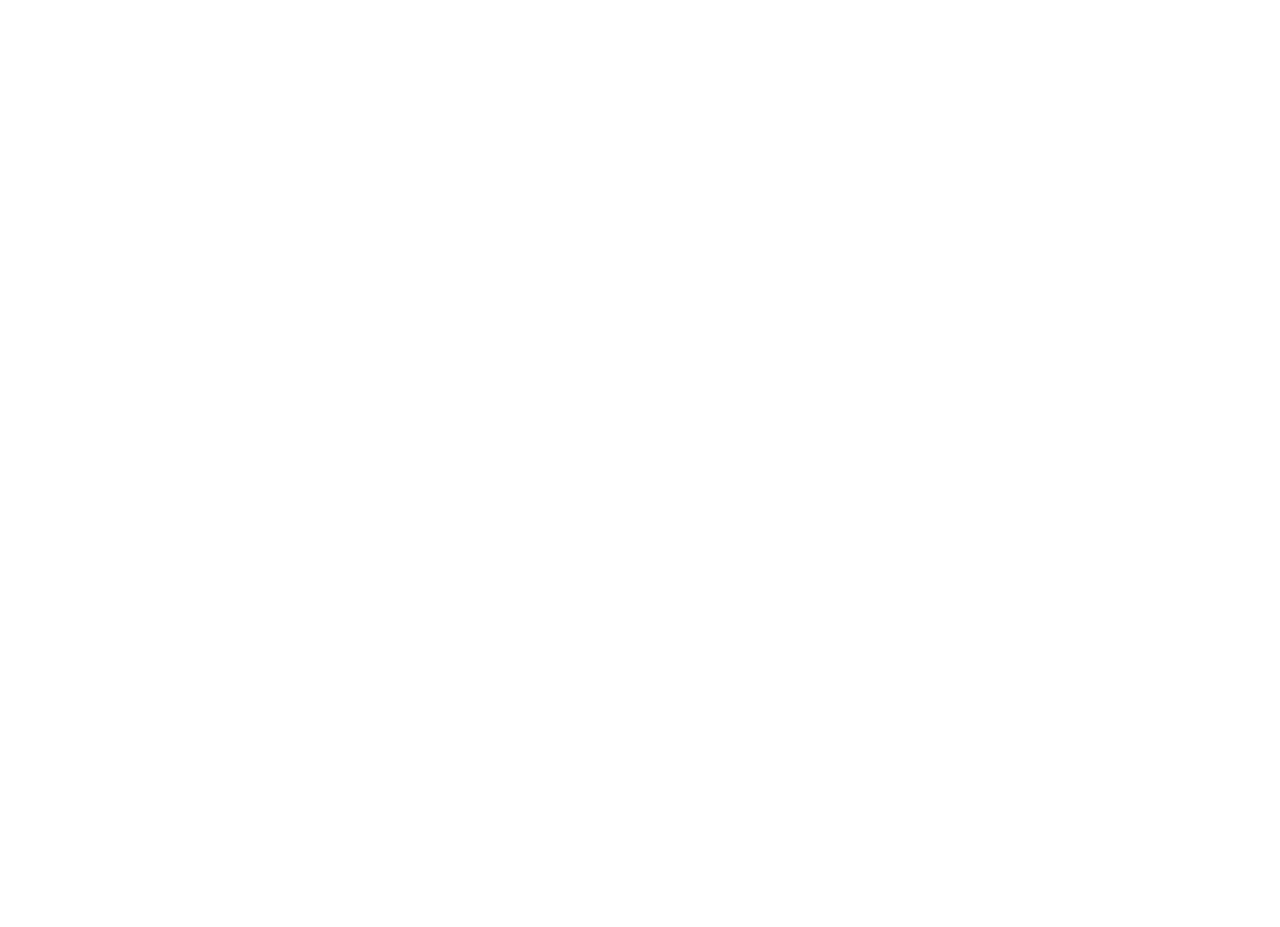
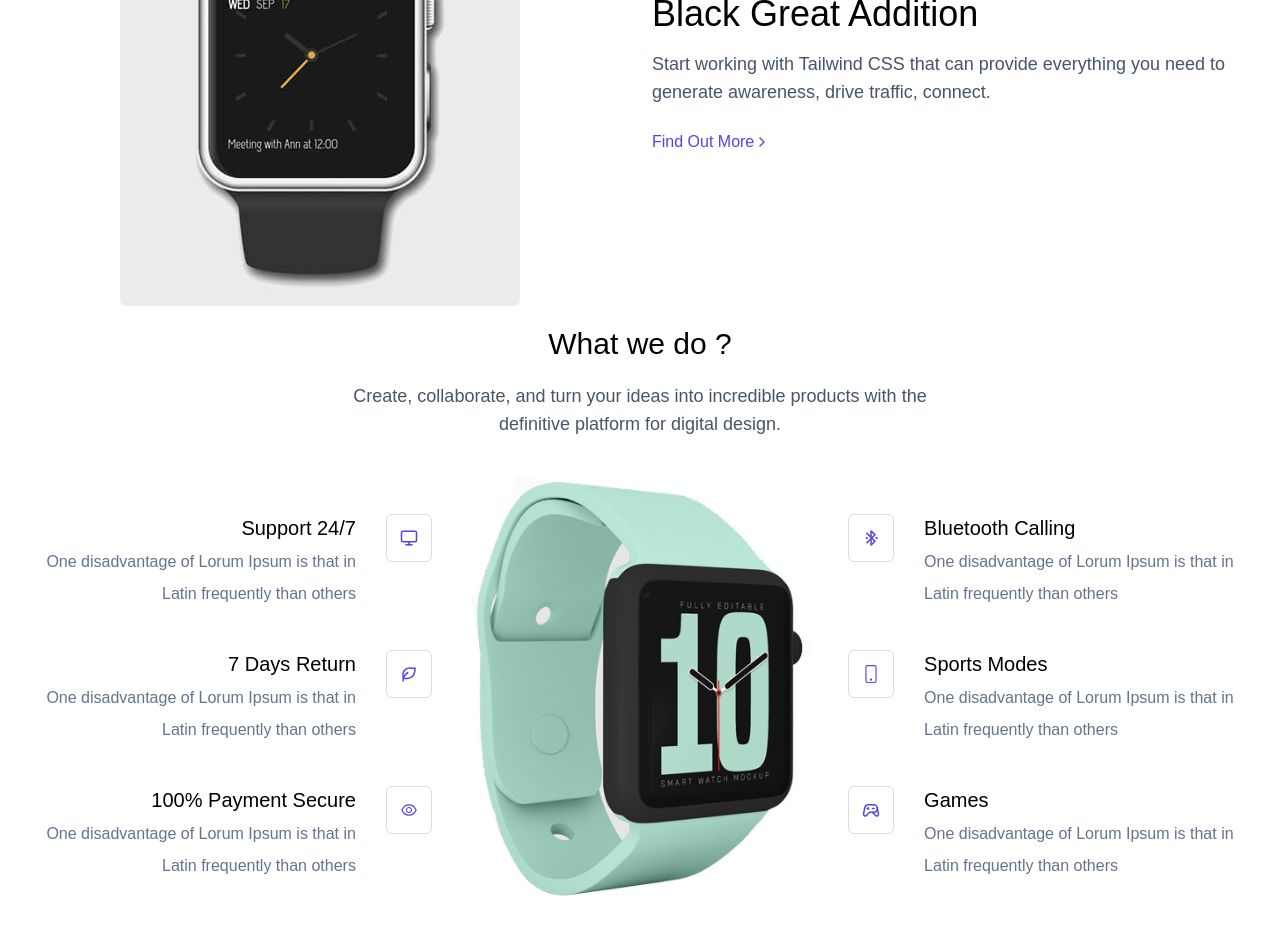
Before and after one commit to Shamaun-Nabi/watchget, a React (Create React App) app: page / in a window 1280 px wide. Shown: the part 940-1867 px from the top of the page. Before the commit the page ends 800 px from the top, so only its background shows below. Built offline with nearby package versions, Linux system fonts and the light colour scheme.

Commit message:
fancyDetail section added

```diff
--- /dev/null
+++ b/src/Components/Home/Hero/FancyDetail.jsx
@@ -0,0 +1,84 @@
+import React from "react";
+import fancyWatch from "../../../assets/images/feature.png";
+import { FiMonitor } from "react-icons/fi";
+import Feature from "./Feature";
+import { RiLeafLine,RiBluetoothConnectLine } from "react-icons/ri";
+import { AiOutlineEye } from "react-icons/ai";
+import FeatureRight from "./FeatureRight";
+import { BsPhone } from "react-icons/bs";
+import { TbDeviceGamepad2 } from "react-icons/tb";
+
+export default function FancyDetail() {
+  const watchFeature = [
+    {
+      id: "1",
+      title: "Support 24/7",
+      des: "One disadvantage of Lorum Ipsum is that in Latin frequently than others",
+      icon: <FiMonitor />,
+    },
+    {
+      id: "2",
+      title: "7 Days Return",
+      des: "One disadvantage of Lorum Ipsum is that in Latin frequently than others",
+      icon: <RiLeafLine />,
+    },
+    {
+      id: "3",
+      title: "100% Payment Secure",
+      des: "One disadvantage of Lorum Ipsum is that in Latin frequently than others",
+      icon: <AiOutlineEye />,
+    },
+    {
+      id: "4",
+      title: "Bluetooth Calling",
+      des: "One disadvantage of Lorum Ipsum is that in Latin frequently than others",
+      icon: <RiBluetoothConnectLine />,
+    },
+    {
+      id: "5",
+      title: "Sports Modes",
+      des: "One disadvantage of Lorum Ipsum is that in Latin frequently than others",
+      icon: <BsPhone />,
+    },
+    {
+      id: "5",
+      title: "Games",
+      des: "One disadvantage of Lorum Ipsum is that in Latin frequently than others",
+      icon: <TbDeviceGamepad2 />,
+    },
+  ];
+  return (
+    <div className="container mx-auto py-1">
+      <div className="desc">
+        <div className="text-center">
+          <h3 className="text-3xl">What we do ?</h3>
+          <p className="mt-5 text-lg text-slate-600 mx-auto max-w-xl text-center">
+            Create, collaborate, and turn your ideas into incredible products
+            with the definitive platform for digital design.
+          </p>
+        </div>
+      </div>
+      {/* end */}
+
+      <div className="grid grid-cols-1 md:grid-cols-12 lg:grid-cols-12 mt-5 p-4">
+        <div className="lg:col-span-4 md:col-span-6">
+          <div className="grid grid-cols-1">
+            {watchFeature.slice(0,3).map((feature) => (
+              <Feature feature={feature} key={feature.id} />
+            ))}
+          </div>
+        </div>
+        <div className="lg:col-span-4 md:col-span-12 lg:mx-8">
+          <img className="w-94 mx-auto" src={fancyWatch} alt="" />
+        </div>
+        <div className="lg:col-span-4 md:col-span-6">
+          <div className="grid grid-cols-1">
+            {watchFeature.slice(3,6).map((feature) => (
+              <FeatureRight feature={feature} key={feature.id} />
+            ))}
+          </div>
+        </div>
+      </div>
+    </div>
+  );
+}
--- /dev/null
+++ b/src/Components/Home/Hero/Feature.jsx
@@ -0,0 +1,17 @@
+import React from "react";
+// import { FiMonitor } from "react-icons/fi";
+
+export default function Feature({ feature }) {
+  return (
+    <div className="flex justify-center gap-[30px] lg:mt-10 leading-loose">
+      <div className="text-right">
+        <span className="text-xl">{feature.title}</span>
+        <p className="text-slate-500">{feature.des}</p>
+      </div>
+      <div className="p-3 border border-slate-600 border-opacity-20 text-indigo-600 text-lg hover:bg-indigo-600 hover:text-white transition ease-in rounded-md w-14 h-12 flex justify-center items-center">
+        {/* <FiMonitor /> */}
+        {feature?.icon}
+      </div>
+    </div>
+  );
+}
--- /dev/null
+++ b/src/Components/Home/Hero/FeatureRight.jsx
@@ -0,0 +1,16 @@
+import React from "react";
+
+export default function FeatureRight({ feature }) {
+  return (
+    <div className="flex justify-center gap-[30px] lg:mt-10 leading-loose">
+      <div className="p-3 border border-slate-600 border-opacity-20 text-indigo-600 text-lg hover:bg-indigo-600 hover:text-white transition ease-in rounded-md w-14 h-12 flex justify-center items-center">
+        {/* <FiMonitor /> */}
+        {feature?.icon}
+      </div>
+      <div className="">
+        <span className="text-xl">{feature.title}</span>
+        <p className="text-slate-500">{feature.des}</p>
+      </div>
+    </div>
+  );
+}
--- a/src/Components/Home/Hero/Hero.jsx
+++ b/src/Components/Home/Hero/Hero.jsx
@@ -10,16 +10,16 @@
         <div className="flex  items-center p-4 order-2 md:order-1">
           <div>
             <h6 className="text-indigo-600 text-lg font-semibold">Here to turn make hand turn</h6>
-            <h2 className="text-5xl font-bold text-slate-900 leading-normal">
+            <h2 className="text-4xl md:text-5xl font-bold text-slate-900 leading-relaxed md:leading-normal">
               The Future of <br /> Tech is Here
             </h2>
-            <p className="mt-5 text-lg text-slate-600 font-semibold">
+            <p className="mt-5 text-md md:text-lg text-slate-600 font-semibold">
               Launch your campaign and benefit from our expertise on designing
               and managing conversion centered Tailwind CSS v3.x html page.
             </p>
 
             <Link to="shop">
-            <button className="mt-8 bg-indigo-600 text-white px-8 py-3 font-semibold rounded-md flex justify-center items-center gap-2"><MdOutlineShoppingCart/> <span>Buy Now</span></button>
+            <button className="mt-8 bg-indigo-600 hover:bg-emerald-500 text-white px-8 py-3 font-semibold rounded-md flex justify-center items-center gap-2"><MdOutlineShoppingCart/> <span>Buy Now</span></button>
             </Link>
           </div>
         </div>
--- /dev/null
+++ b/src/Components/Home/Hero/TopSeries.jsx
@@ -0,0 +1,36 @@
+import React from "react";
+import topImage from "../../../assets/images/1.jpg";
+import { FiChevronRight } from "react-icons/fi";
+import { Link } from "react-router-dom";
+
+export default function TopSeries() {
+  return (
+    <div className="container mx-auto py-1">
+      <div>
+        <div className="grid grid-cols-2 ">
+          <div className="flex justify-center  p-3">
+            <img className=" rounded-md" src={topImage} alt="" />
+          </div>
+          <div className="flex items-center leading-loose  p-3">
+            <div>
+              <h5 className="text-lg text-indigo-600 font-semibold">
+                Nice Top Series
+              </h5>
+              <h3 className="text-4xl">Black Great Addition</h3>
+              <p className="mt-4 text-lg text-slate-600">
+                Start working with Tailwind CSS that can provide everything you
+                need to generate awareness, drive traffic, connect.
+              </p>
+              <Link
+                to="shop"
+                className="text-md mt-5 text-indigo-600 flex items-center hover:text-emerald-600  "
+              >
+                <span>Find Out More</span> <FiChevronRight />
+              </Link>
+            </div>
+          </div>
+        </div>
+      </div>
+    </div>
+  );
+}
--- a/src/Components/Home/Home.jsx
+++ b/src/Components/Home/Home.jsx
@@ -1,8 +1,12 @@
 import React from "react";
+import FancyDetail from "./Hero/FancyDetail";
 import Hero from "./Hero/Hero";
+import TopSeries from "./Hero/TopSeries";
 
 export default function Home() {
   return <div >
     <Hero/>
+    <TopSeries/>
+    <FancyDetail/>
   </div>;
 }
```
